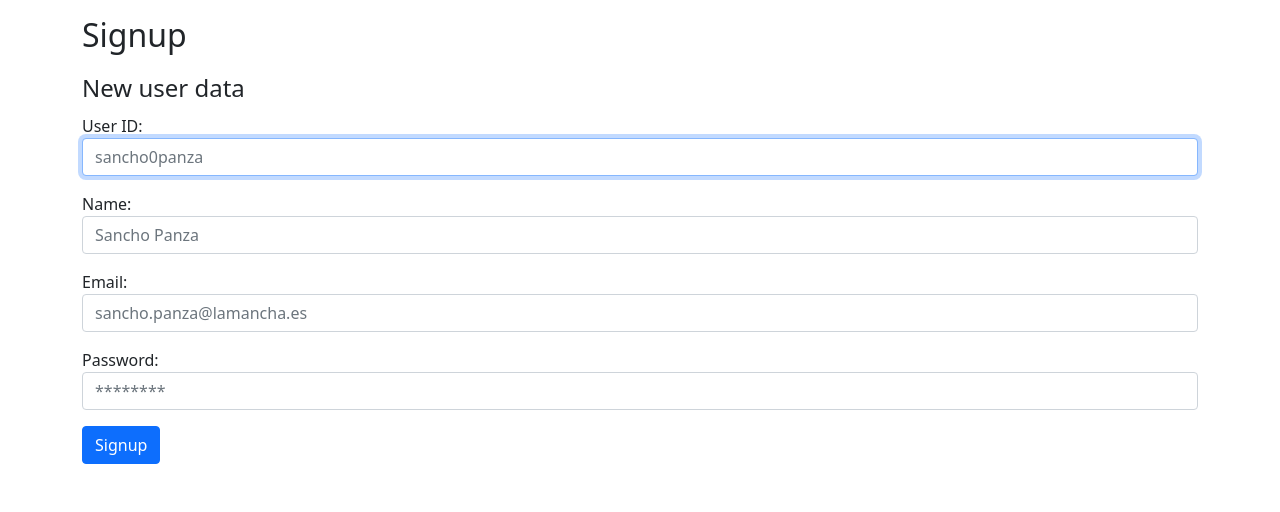
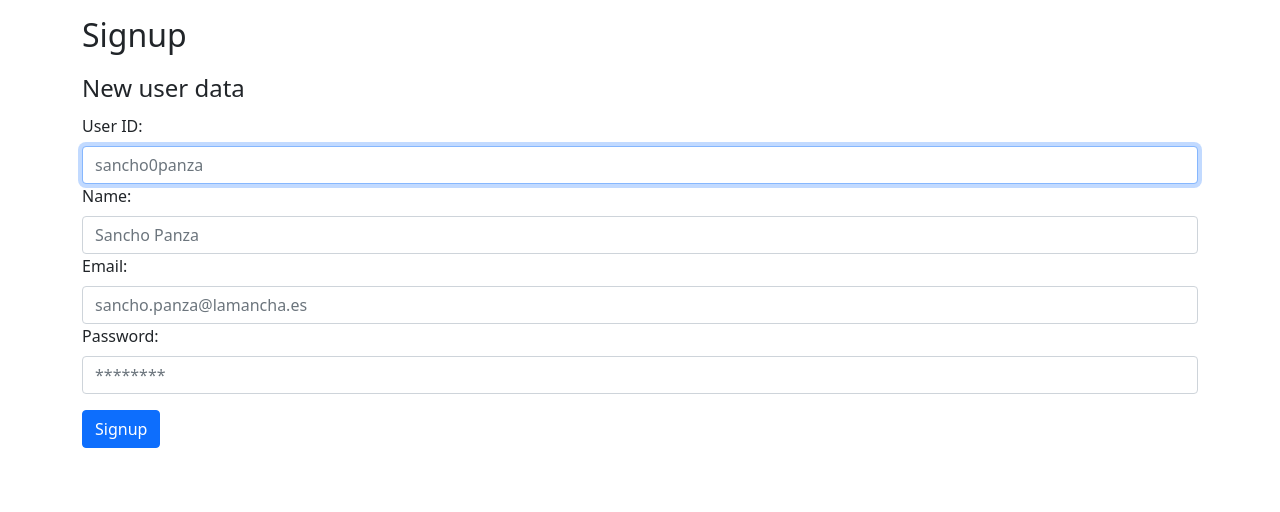
Before and after one commit to eduardocruzpalacios/handicrafts-portal-php-mysql, a PHP site: page /signup.php in a window 1280 px wide. Shown: the part 288-800 px from the top of the page. Run offline with PHP 8.4, Linux system fonts and the light colour scheme.

Commit message:
add form-label classes

```diff
--- a/views/signup_form.php
+++ b/views/signup_form.php
@@ -2,23 +2,23 @@
   <form action="" method="post">
     <fieldset>
       <legend>New user data</legend>
-      <div class="form-group mb-3">
-        <label for="id">User ID:</label>
+      <div class="form-group">
+        <label for="id" class="form-label">User ID:</label>
         <input type="text" placeholder="sancho0panza" id="id" name="id" required autofocus maxlength="20" class="form-control">
       </div>
-      <div class="form-group mb-3">
-        <label for="name">Name:</label>
+      <div class="form-group">
+        <label for="name" class="form-label">Name:</label>
         <input type="text" placeholder="Sancho Panza" id="name" name="name" required maxlength="30" class="form-control">
       </div>
-      <div class="form-group mb-3">
-        <label for="email">Email:</label>
+      <div class="form-group">
+        <label for="email" class="form-label">Email:</label>
         <input type="email" placeholder="sancho.panza@lamancha.es" id="email" name="email" required maxlength="50" class="form-control">
       </div>
-      <div class="form-group mb-3">
-        <label for="password">Password:</label>
+      <div class="form-group">
+        <label for="password" class="form-label">Password:</label>
         <input type="password" placeholder="********" id="password" name="password" required maxlength="20" minlength="8" class="form-control">
       </div>
-        <input type="submit" name="" id="" value="Signup" class="btn btn-primary">
+      <input type="submit" name="" id="" value="Signup" class="btn btn-primary mt-3">
       <?php if (isset($error)) : ?>
         <span>
           <?php
```
Also changed, not shown: views/login_form.php (+5 -5 lines). Lines whose indentation alone changed are shown as unchanged.
